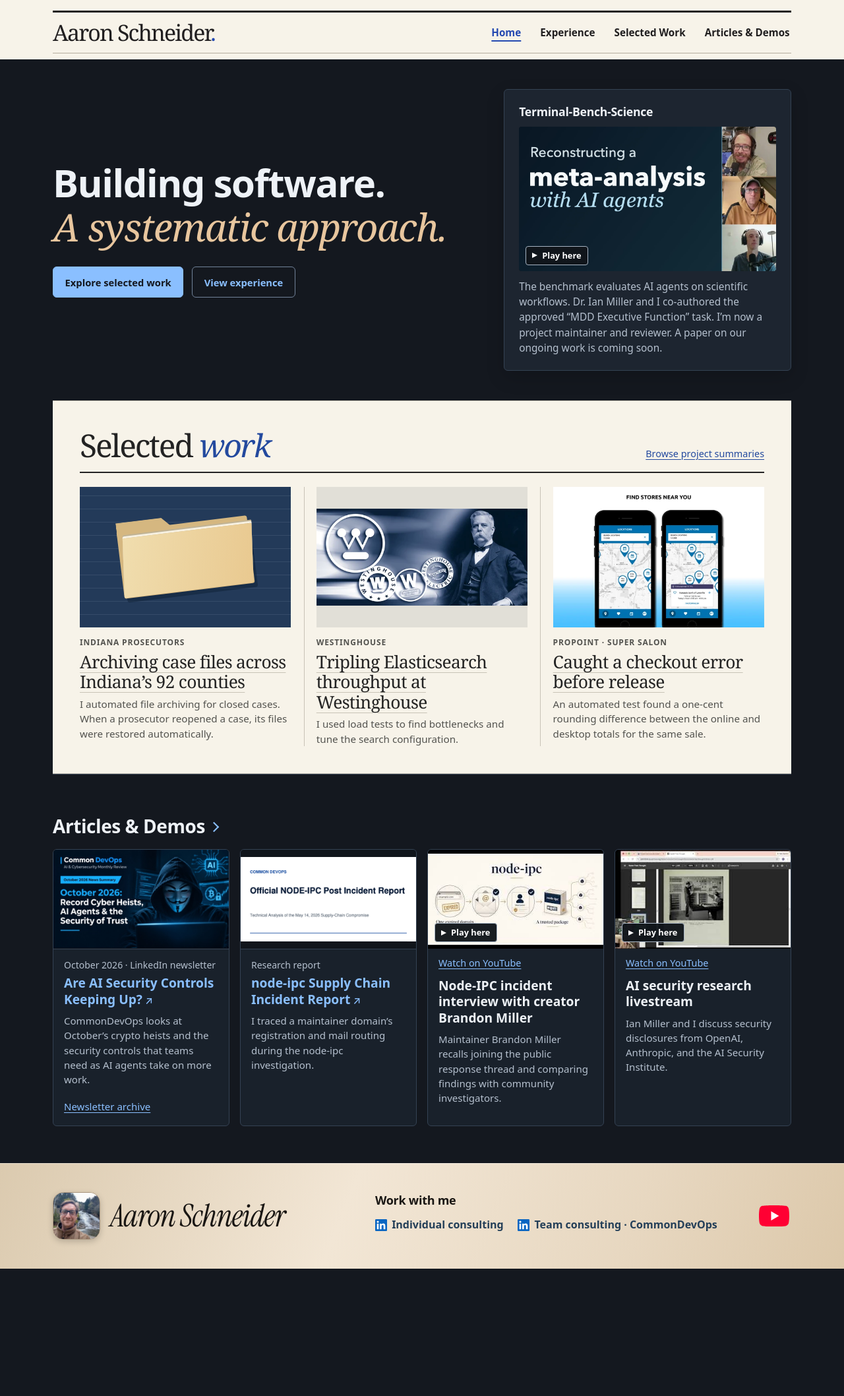
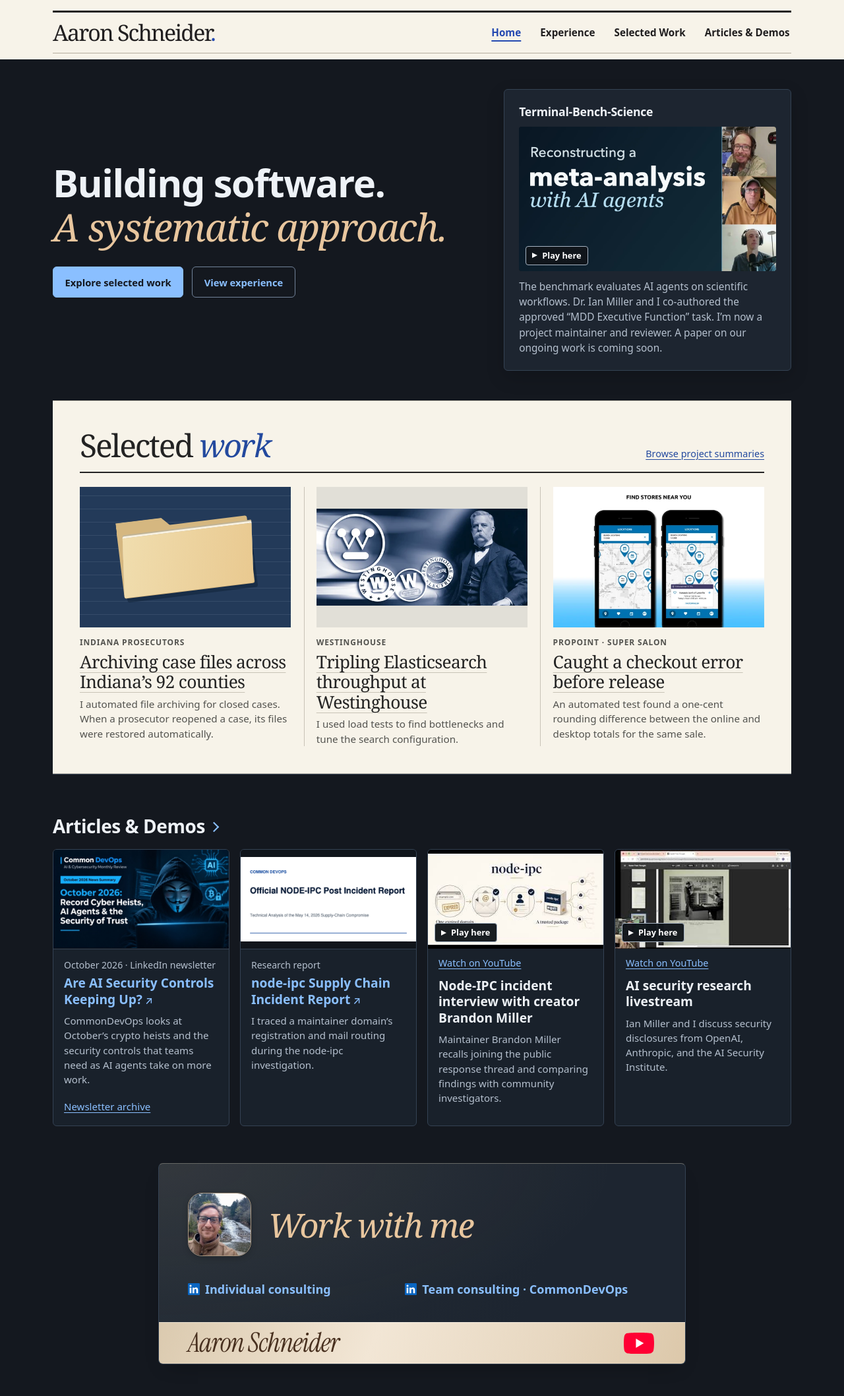
Before and after one commit to schneidergithub/schneidergithub.github.io, a Jekyll site: the page built from index.md, in a window 1280 px wide. Shown: the whole page at 66% size. Built offline with Jekyll 4.4.1, drawn with Linux system fonts in a browser that asks for light colours; before the commit the page ends 1923 px from its top, so only the background shows below that.

Commit message:
Sprint 1 · Restore the signed consulting card (#56)
* Restore the signed consulting card and simplify case study contact paths

* Give the desktop team consulting label room on one line

---------

Co-authored-by: schneidergithub <no.response.schneider@gmail.com>

```diff
--- a/_includes/consulting-contacts.html
+++ b/_includes/consulting-contacts.html
@@ -1,5 +1,8 @@
-<section class="consulting-options" aria-labelledby="connect-title">
-  <h2 id="connect-title">Work with me</h2>
+<section class="consulting-options" id="connect" aria-labelledby="connect-title">
+  <div class="contact-heading">
+    <span class="contact-portrait"><img src="{{ '/assets/portfolio/aaron-schneider-portrait.jpg' | relative_url }}" alt="Aaron beside a waterfall" width="200" height="200" loading="lazy" decoding="async"></span>
+    <h2 id="connect-title">Work with me</h2>
+  </div>
   <div class="consulting-links">
     <a href="https://www.linkedin.com/in/aarondrewschneider/">
       <svg width="18" height="18" aria-hidden="true" focusable="false"><use href="{{ social_icons }}#linkedin"></use></svg>
--- a/_layouts/case-study.html
+++ b/_layouts/case-study.html
@@ -26,8 +26,7 @@ layout: default
   </section>
   {% endif %}
   <nav class="study-ending" aria-label="After this case study">
-    <a class="button" href="https://www.linkedin.com/in/aarondrewschneider/">Aaron on LinkedIn</a>
-    <a href="https://www.linkedin.com/company/commondevops/">CommonDevOps on LinkedIn</a>
+    <a class="button" href="{{ '/' | relative_url }}#connect">Discuss a project</a>
     {% assign project = site.work | where: 'slug', page.project | first %}
     <a class="study-return" href="{{ '/work/' | relative_url }}#{{ page.project | escape }}">{{ project.organization | default: project.title | escape }} project summary</a>
   </nav>
--- a/_layouts/default.html
+++ b/_layouts/default.html
@@ -42,17 +42,10 @@
   </div>
   <main id="main" class="wrap" tabindex="-1">{{ content }}</main>
   {% assign social_icons = '/assets/portfolio/social-icons.svg' | relative_url | append: '?v=2' %}
-  <footer class="site-footer{% if page.contact_footer %} consulting-footer{% endif %}" id="footer">
-    <div class="{% if page.contact_footer %}consulting-layout{% else %}footer-inner{% endif %} wrap"{% if page.contact_footer %} id="connect"{% endif %}>
-      {% if page.contact_footer %}
-      <div class="footer-identity">
-        <span class="contact-portrait"><img src="{{ '/assets/portfolio/aaron-schneider-portrait.jpg' | relative_url }}" alt="Aaron beside a waterfall" width="200" height="200" loading="lazy" decoding="async"></span>
-        <span class="footer-signature">Aaron Schneider</span>
-      </div>
-      {% include consulting-contacts.html %}
-      {% else %}
+  <footer class="{% if page.contact_footer %}contact-card wrap{% else %}site-footer{% endif %}" id="footer">
+    {% if page.contact_footer %}{% include consulting-contacts.html %}{% endif %}
+    <div class="footer-inner{% unless page.contact_footer %} wrap{% endunless %}">
       <span class="footer-signature">Aaron Schneider</span>
-      {% endif %}
       <nav class="social-links" aria-label="Social profiles">
         {% unless page.contact_footer %}
         <a href="https://www.linkedin.com/in/aarondrewschneider/" aria-label="Aaron Schneider on LinkedIn">
--- a/assets/site.css
+++ b/assets/site.css
@@ -557,8 +557,8 @@ figcaption{font-size:.875rem;line-height:1.5;color:var(--muted);padding-top:.7re
 @media screen {
   body { display: flex; flex-direction: column; min-height: 100vh; min-height: 100svh; }
 }
-.site-footer {
-  margin-top: auto;
+.site-footer { margin-top: auto; }
+.site-footer, .contact-card .footer-inner {
   --focus: #30251d;
   color: #191613;
   background-color: #e6d6bf;
@@ -590,26 +590,32 @@ figcaption{font-size:.875rem;line-height:1.5;color:var(--muted);padding-top:.7re
 }
 .social-links svg { display: block; }
 .social-links a:is(:hover, :focus-visible) { background-color: rgb(48 37 29 / 9%); }
-.consulting-layout {
-  display: grid;
-  grid-template-columns: minmax(0, 1fr) minmax(0, 1.2fr) auto;
-  grid-template-areas: "identity consulting channel";
-  align-items: center;
-  gap: 1rem clamp(1rem, 3vw, 2.75rem);
-  padding-block: clamp(1.5rem, 3.5vw, 2.75rem);
+.contact-card {
+  --card-inset: clamp(1.25rem, 4vw, 2.75rem);
+  max-width: 50rem;
+  margin: 0 auto clamp(1.5rem, 4vw, 3rem);
+  border: 1px solid var(--line);
+  border-top-color: #666865;
+  border-radius: 7px;
+  background: radial-gradient(ellipse at top left, rgb(232 198 158 / 7%), transparent 62%),
+              linear-gradient(115deg, #252d36, var(--panel) 70%);
+  box-shadow: 0 .85rem 1.8rem -.95rem rgb(0 0 0 / 40%);
+  overflow-wrap: anywhere;
 }
-.footer-identity {
-  grid-area: identity;
+.consulting-options {
+  padding: var(--card-inset) var(--card-inset) clamp(1rem, 2.5vw, 1.75rem);
+}
+.contact-heading {
   display: flex;
   align-items: center;
-  gap: clamp(8px, 1.2vw, 16px);
-  min-width: 0;
+  flex-wrap: wrap;
+  gap: .75rem clamp(.75rem, 2.3vw, 1.6rem);
+  margin-bottom: clamp(1.1rem, 2.3vw, 1.75rem);
 }
-.footer-identity .footer-signature { min-width: 0; overflow-wrap: anywhere; }
 .contact-portrait {
   display: block;
   flex: none;
-  width: 72px;
+  width: clamp(72px, 8vw, 96px);
   aspect-ratio: 1;
   overflow: hidden;
   border: 1px solid #aa9780;
@@ -624,21 +630,29 @@ figcaption{font-size:.875rem;line-height:1.5;color:var(--muted);padding-top:.7re
   transform-origin: 5% 86%;
   filter: brightness(1.04) contrast(.97);
 }
-.consulting-options { grid-area: consulting; min-width: 0; }
 .consulting-options h2 {
-  margin: 0 0 .2rem;
-  font: 650 1.125rem/1.35 system-ui, sans-serif;
-  letter-spacing: -.015em;
+  margin: 0;
+  color: #e8c69e;
+  font: italic 400 clamp(1.95rem, 4.5vw, 3.15rem)/1.1 Georgia, "Times New Roman", serif;
+  letter-spacing: -.035em;
 }
-.consulting-links { display: flex; flex-wrap: wrap; gap: 0 1.35rem; }
+.consulting-links {
+  display: grid;
+  grid-template-columns: repeat(auto-fit, minmax(min(100%, 17rem), 1fr));
+  gap: .35rem clamp(1.2rem, 3.8vw, 3rem);
+}
+@media (min-width: 48em) {
+  .consulting-links { grid-template-columns: minmax(0, .85fr) minmax(0, 1.15fr); }
+}
 .consulting-links a {
   display: inline-flex;
   align-items: center;
-  gap: .45rem;
+  justify-self: start;
+  gap: .5rem;
   min-height: 44px;
   max-width: 100%;
-  color: #243f58;
-  font-size: 1rem;
+  color: var(--accent);
+  font-size: clamp(1rem, 1.6vw, 1.125rem);
   font-weight: 600;
   line-height: 1.45;
   text-decoration: none;
@@ -646,20 +660,13 @@ figcaption{font-size:.875rem;line-height:1.5;color:var(--muted);padding-top:.7re
 }
 .consulting-links a:is(:hover, :focus-visible) { text-decoration: underline; }
 .consulting-links svg { flex: none; }
-.consulting-layout .social-links { grid-area: channel; justify-self: end; }
-@media screen and (max-width: 52em) {
-  .consulting-layout {
-    grid-template-columns: minmax(0, 1fr) auto;
-    grid-template-areas: "identity channel" "consulting consulting";
-    gap: 1.25rem .5rem;
-    reading-flow: grid-rows;
-  }
-  .contact-portrait { width: 64px; }
-  .footer-identity .footer-signature { font-size: clamp(1.7rem, 8vw, 2.65rem); }
-  .consulting-links { flex-direction: column; align-items: start; }
+.contact-card .footer-inner {
+  padding: .35rem var(--card-inset);
+  border-radius: 0 0 6px 6px;
 }
-@media screen and (max-width: 22em) {
-  .contact-portrait { width: 56px; }
+.contact-card .footer-signature {
+  color: #48301f;
+  font-size: clamp(2rem, 3.2vw, 2.65rem);
 }
 .prose{max-width:780px;padding-bottom:4rem}
 .prose h2{margin-top:2rem}
@@ -724,10 +731,10 @@ a{color:inherit}
 .role li,.lead,.context{color:#333}
 .engineering-essay { padding-block: 0; }
 .engineering-essay .essay-meta { color: #333; }
-.site-footer.consulting-footer { display:block; break-inside:avoid; background:white; box-shadow:none; }
-.consulting-layout { display:block; }
-.footer-identity { margin-bottom:1rem; }
-.consulting-footer .social-links, .consulting-links svg { display:none; }
+.contact-card { break-inside:avoid; border-color:#777; background:white; box-shadow:none; }
+.contact-card .footer-inner { background:white; box-shadow:none; }
+.contact-card .social-links, .consulting-links svg { display:none; }
+.consulting-options h2 { color:#222; }
 .consulting-links a { display:block; min-height:0; color:#222; }
 .consulting-links a::after { display:block; content:attr(href); font-size:.78em; font-weight:400; }
 }
```
Also changed, not shown: docs/roadmap.md (+2 -0 lines), scripts/check_case_studies.cjs (+20 -16 lines), scripts/check_publications.cjs (+27 -32 lines).
